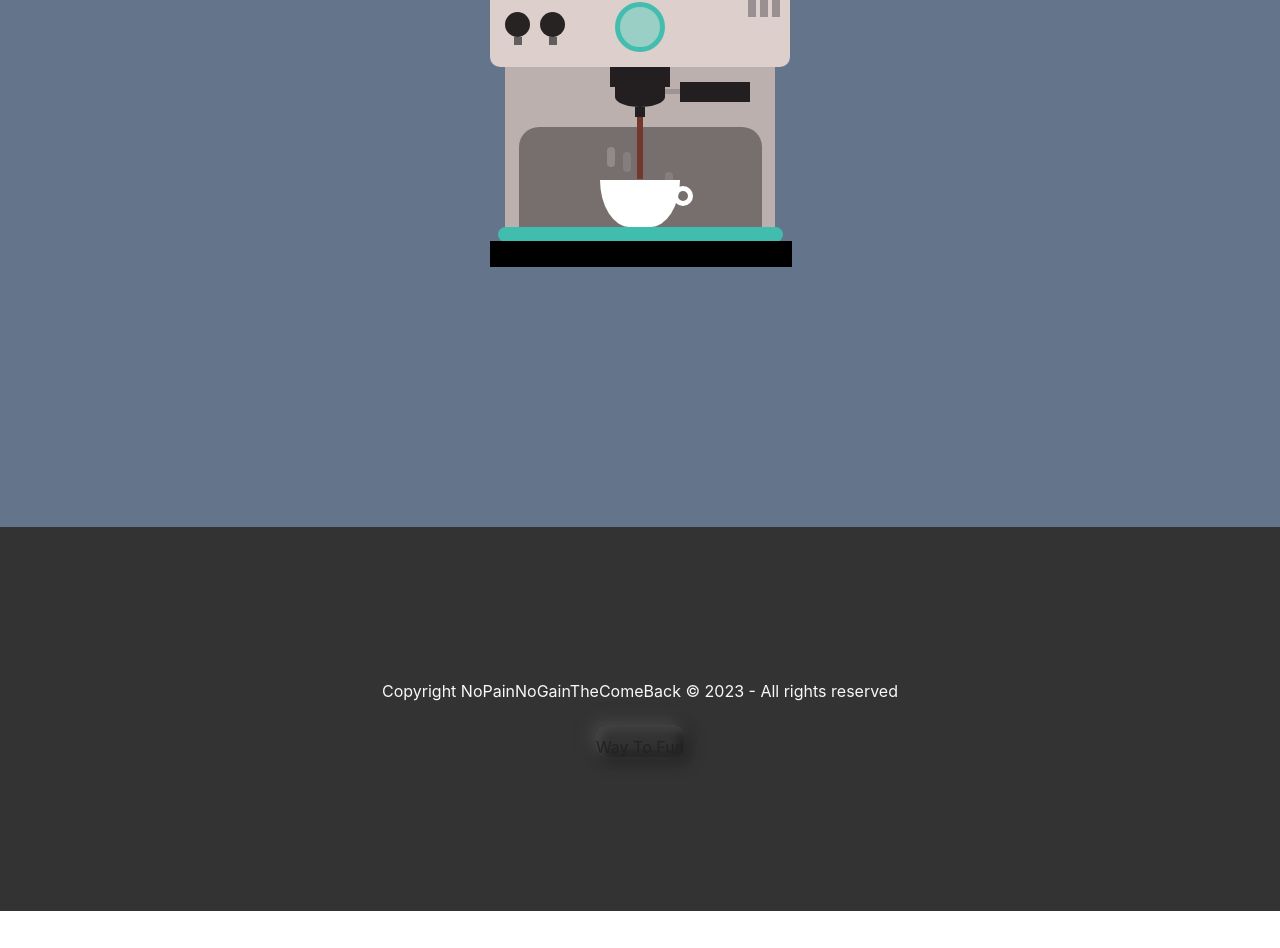
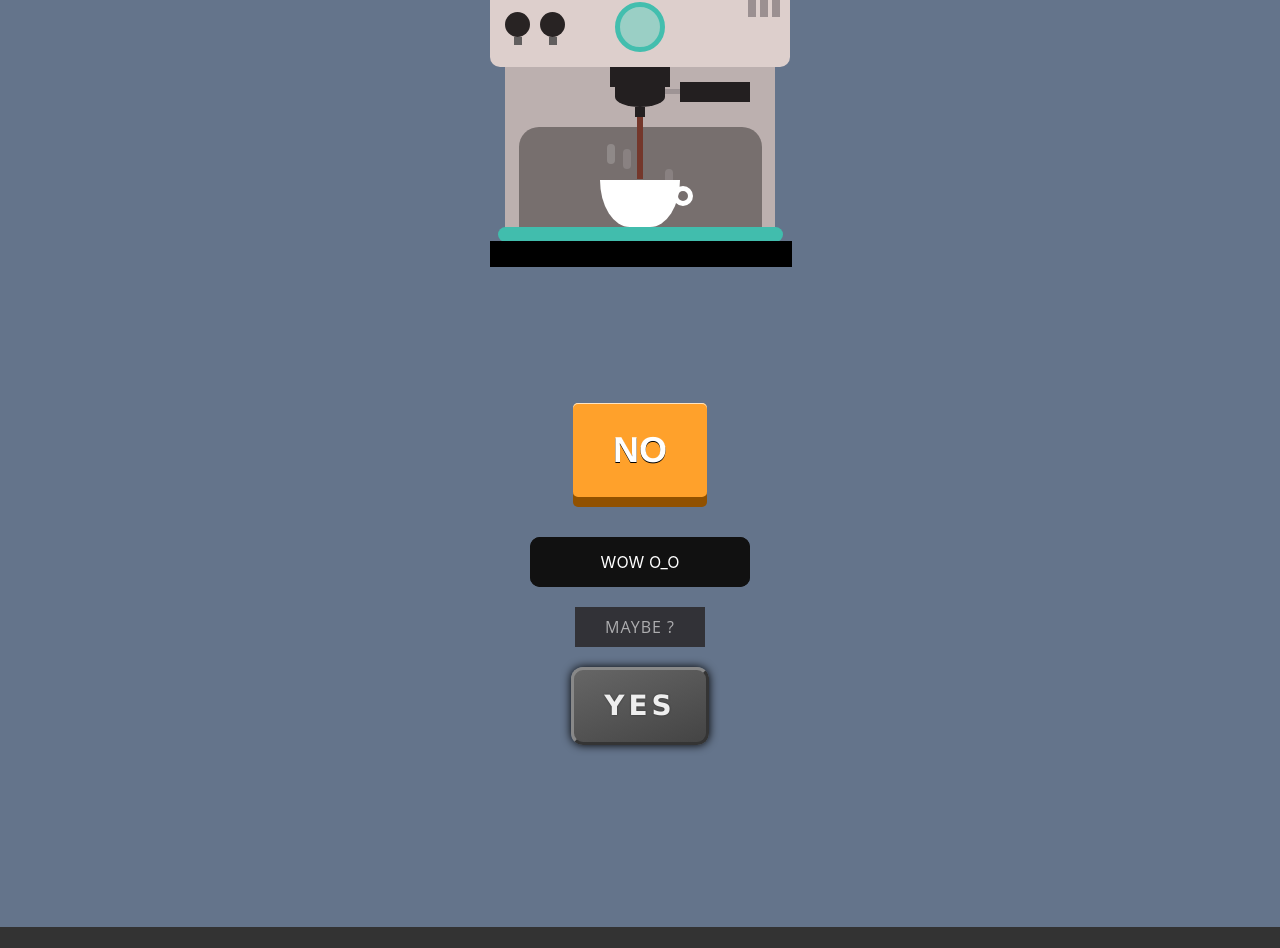
Before and after one commit to BarzaGuignol/NoPainNoGainTheComeBack, a React (Vite) app in the folder frontend/: page /panic-room in a window 1280 px wide. Shown: the part 273-1221 px from the top of the page. Before the commit the page ends 1184 px from the top, so only its background shows below. Built offline with nearby package versions, Linux system fonts and the light colour scheme.

Commit message:
ajout boutons speciaux

```diff
--- /dev/null
+++ b/frontend/src/components/RunButton.css
@@ -0,0 +1,272 @@
+/* BOUTON EFFET 3D */
+
+.button3D {
+  position: relative;
+  display: inline-block;
+  margin: 20px;
+}
+
+.button3D a {
+  color: white;
+  font-family: Helvetica, sans-serif;
+  font-weight: bold;
+  font-size: 36px;
+  text-align: center;
+  text-decoration: none;
+  background-color: #ffa12b;
+  display: block;
+  position: relative;
+  padding: 20px 40px;
+
+  -webkit-tap-highlight-color: rgba(0, 0, 0, 0);
+  text-shadow: 0px 1px 0px #000;
+  filter: dropshadow(color=#000, offx=0px, offy=1px);
+
+  -webkit-box-shadow: inset 0 1px 0 #ffe5c4, 0 10px 0 #915100;
+  -moz-box-shadow: inset 0 1px 0 #ffe5c4, 0 10px 0 #915100;
+  box-shadow: inset 0 1px 0 #ffe5c4, 0 10px 0 #915100;
+
+  -webkit-border-radius: 5px;
+  -moz-border-radius: 5px;
+  border-radius: 5px;
+}
+
+.button3D a:active {
+  top: 10px;
+  background-color: #f78900;
+
+  -webkit-box-shadow: inset 0 1px 0 #ffe5c4, inset 0 -3px 0 #915100;
+  -moz-box-shadow: inset 0 1px 0 #ffe5c4, inset 0 -3pxpx 0 #915100;
+  box-shadow: inset 0 1px 0 #ffe5c4, inset 0 -3px 0 #915100;
+}
+
+.button3D:after {
+  content: "";
+  height: 100%;
+  width: 100%;
+  padding: 4px;
+  position: absolute;
+  bottom: -15px;
+  left: -4px;
+  z-index: -1;
+  background-color: #2b1800;
+  -webkit-border-radius: 5px;
+  -moz-border-radius: 5px;
+  border-radius: 5px;
+}
+
+/* BOUTON ARC-EN-CIEL */
+
+.glow-on-hover {
+  width: 220px;
+  height: 50px;
+  border: none;
+  outline: none;
+  color: #fff;
+  background: #111;
+  cursor: pointer;
+  position: relative;
+  z-index: 0;
+  border-radius: 10px;
+}
+
+.glow-on-hover:before {
+  content: "";
+  background: linear-gradient(
+    45deg,
+    #ff0000,
+    #ff7300,
+    #fffb00,
+    #48ff00,
+    #00ffd5,
+    #002bff,
+    #7a00ff,
+    #ff00c8,
+    #ff0000
+  );
+  position: absolute;
+  top: -2px;
+  left: -2px;
+  background-size: 400%;
+  z-index: -1;
+  filter: blur(5px);
+  width: calc(100% + 4px);
+  height: calc(100% + 4px);
+  animation: glowing 20s linear infinite;
+  opacity: 0;
+  transition: opacity 0.3s ease-in-out;
+  border-radius: 10px;
+}
+
+.glow-on-hover:active {
+  color: #000;
+}
+
+.glow-on-hover:active:after {
+  background: transparent;
+}
+
+.glow-on-hover:hover:before {
+  opacity: 1;
+}
+
+.glow-on-hover:after {
+  z-index: -1;
+  content: "";
+  position: absolute;
+  width: 100%;
+  height: 100%;
+  background: #111;
+  left: 0;
+  top: 0;
+  border-radius: 10px;
+}
+
+@keyframes glowing {
+  0% {
+    background-position: 0 0;
+  }
+  50% {
+    background-position: 400% 0;
+  }
+  100% {
+    background-position: 0 0;
+  }
+}
+
+/* BOUTON ROTATIONNEL */
+
+.btn-flip {
+  opacity: 1;
+  outline: 0;
+  color: #fff;
+  line-height: 40px;
+  position: relative;
+  text-align: center;
+  letter-spacing: 1px;
+  display: inline-block;
+  text-decoration: none;
+  font-family: "Open Sans";
+  text-transform: uppercase;
+}
+.btn-flip:hover:after {
+  opacity: 1;
+  transform: translateY(0) rotateX(0);
+}
+.btn-flip:hover:before {
+  opacity: 0;
+  transform: translateY(50%) rotateX(90deg);
+}
+.btn-flip:after {
+  top: 0;
+  left: 0;
+  opacity: 0;
+  width: 100%;
+  color: #323237;
+  display: block;
+  transition: 0.5s;
+  position: absolute;
+  background: #adadaf;
+  content: attr(data-back);
+  transform: translateY(-50%) rotateX(90deg);
+}
+.btn-flip:before {
+  top: 0;
+  left: 0;
+  opacity: 1;
+  color: #adadaf;
+  display: block;
+  padding: 0 30px;
+  line-height: 40px;
+  transition: 0.5s;
+  position: relative;
+  background: #323237;
+  content: attr(data-front);
+  transform: translateY(0) rotateX(0);
+}
+
+/* BOUTON DE PUISSANCE */
+
+.power {
+  border-radius: 12px;
+  border: 3px outset #888;
+  position: relative;
+  display: inline-block;
+  padding: 15px 30px;
+  color: #eee;
+  text-transform: uppercase;
+  letter-spacing: 4px;
+  overflow: hidden;
+
+  box-shadow: 0 0 10px rgb(0, 0, 0, 1);
+  font-family: verdana;
+  font-size: 28px;
+  font-weight: bolder;
+  text-decoration: none;
+  background: linear-gradient(160deg, #666, #444);
+  text-shadow: 0px 0px 2px rgba(0, 0, 0, 0.5);
+
+  transition: 0.2s;
+}
+.power:active {
+  border: 3px outset #ddd;
+  color: #fff;
+  background: linear-gradient(160deg, #666, #444);
+  text-shadow: 0px 0px 4px #ccc;
+  box-shadow: 0 0 10px #fff, 0 0 40px #fff, 0 0 80px #fff;
+  transition-delay: 1s;
+}
+
+.power span {
+  position: absolute;
+  display: block;
+}
+
+.power span:nth-child(1) {
+  top: 0;
+  left: -100%;
+  width: 100%;
+  height: 2px;
+  background: linear-gradient(90deg, transparent, #eee);
+}
+.power:active span:nth-child(1) {
+  left: 100%;
+  transition: 1s;
+}
+.power span:nth-child(2) {
+  top: -100%;
+  right: 0;
+  width: 2px;
+  height: 100%;
+  background: linear-gradient(180deg, transparent, #eee);
+}
+.power:active span:nth-child(2) {
+  top: 100%;
+  transition: 1s;
+  transition-delay: 0.25s;
+}
+.power span:nth-child(3) {
+  bottom: 0;
+  right: -100%;
+  width: 100%;
+  height: 2px;
+  background: linear-gradient(270deg, transparent, #eee);
+}
+.power:active span:nth-child(3) {
+  right: 100%;
+  transition: 1s;
+  transition-delay: 0.5s;
+}
+
+.power span:nth-child(4) {
+  bottom: -100%;
+  left: 0;
+  width: 2px;
+  height: 100%;
+  background: linear-gradient(360deg, transparent, #eee);
+}
+.power:active span:nth-child(4) {
+  bottom: 100%;
+  transition: 1s;
+  transition-delay: 0.75s;
+}
--- /dev/null
+++ b/frontend/src/components/RunButton.jsx
@@ -0,0 +1,37 @@
+import React from "react";
+
+import "@components/RunButton.css";
+
+export default function RunButton() {
+  return (
+    <div className="text-center justify-center flex flex-col w-[500px] mx-auto">
+      <div>
+        <div className="button3D">
+          <a href="http://localhost:3000/">NO</a>
+        </div>
+      </div>
+      <div className="mt-5">
+        <button className="glow-on-hover" type="button">
+          WOW O_O
+        </button>
+      </div>
+      <div className="mt-5">
+        <div
+          href="http://localhost:3000/"
+          className="btn-flip"
+          data-back="Nope"
+          data-front="Maybe ?"
+        />
+      </div>
+      <div className="mt-5">
+        <a href="http://localhost:3000/" className="power">
+          YES
+          <span />
+          <span />
+          <span />
+          <span />
+        </a>
+      </div>
+    </div>
+  );
+}
--- a/frontend/src/pages/PanicRoom.jsx
+++ b/frontend/src/pages/PanicRoom.jsx
@@ -1,14 +1,16 @@
 import React from "react";
 
 import CoffeeMachine from "@components/CoffeeMachine";
+import RunButton from "@components/RunButton";
 
 export default function PanicRoom() {
   return (
-    <div className="bg-slate-500 h-screen">
+    <div className="bg-slate-500 h-[150vh]">
       <h3 className="text-center pt-20 text-red-500 font-bold text-2xl">
         Please don't panic !
       </h3>
       <CoffeeMachine />
+      <RunButton />
     </div>
   );
 }
```
